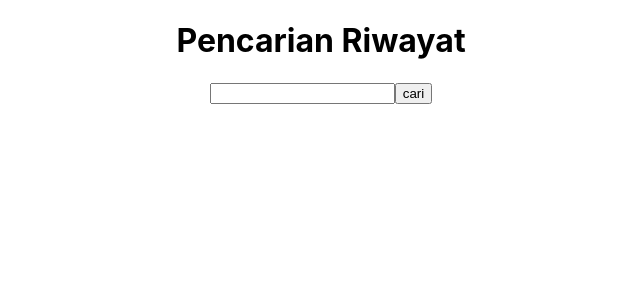
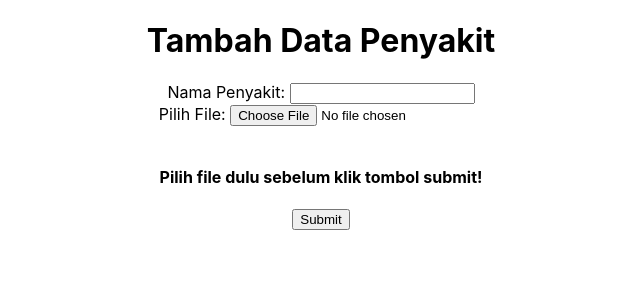
Before and after one commit to sumertayoga/Tubes3_13520021, a React (Create React App) app in the folder client/: page / in a window 1280 px wide. Shown: the top 300 px of the page, without its empty margins (319-959 px from the left). Built offline with nearby package versions, Linux system fonts and the light colour scheme.

Commit message:
feature add

```diff
--- a/client/src/App.js
+++ b/client/src/App.js
@@ -1,6 +1,7 @@
 import { useState } from 'react';
 import Axios from "axios";
 import './App.css';
+import Add from './feature/Add'
 
 function App() {
   const [search, setSearch] = useState('');
@@ -18,12 +19,15 @@ function App() {
 
   return (
     <div className="App">
-      <h1>Pencarian Riwayat</h1>
+      <header>
+        <Add />
+      </header>
+      {/* <h1>Pencarian Riwayat</h1>
       <input type="text"
       onChange={(event) => {
         setSearch(event.target.value);
       }}/>
-      <button onClick={getRiwayat} >cari</button>
+      <button onClick={getRiwayat} >cari</button> */}
     </div>
   );
 }
--- /dev/null
+++ b/client/src/feature/Add.js
@@ -0,0 +1,111 @@
+import axios from 'axios'
+import React, { Component } from 'react'
+
+class Add extends Component {
+  constructor(props) {
+    super(props)
+
+    this.state = {
+      disease: '',
+      selectedFile: null,
+      file: ''
+    }
+  }
+
+  handleDiseaseChange = event => {
+    this.setState({
+      disease: event.target.value
+    })
+  }
+
+  handleSubmit = event => {
+    // Details of the uploaded file
+    console.log(this.state.selectedFile);
+    console.log(this.state.file)
+
+    alert(`${this.state.disease}`)
+    event.preventDefault()
+  }
+
+  // On file select (from the pop up)
+  onFileChange = event => {
+
+    // Update the state
+    this.setState({ selectedFile: event.target.files[0] });
+
+  }
+
+  // On file upload (click the upload button)
+  // onFileUpload = () => {
+
+
+  // };
+
+  // File content to be displayed after
+  // file upload is complete
+  fileData = () => {
+
+    if (this.state.selectedFile) {
+      const reader = new FileReader();
+
+      reader.readAsText(this.state.selectedFile)
+      reader.onload = () => (
+        this.setState({file: reader.result})
+      )
+
+      reader.onerror = () => {
+        console.log('file error', reader.error)
+      }
+      let text = ""
+      if (this.state.selectedFile.type == "text/plain") {
+        text = this.state.file
+      }
+
+      return (
+        <div>
+          <h2>File Details:</h2>
+          <p>Nama File: {this.state.selectedFile.name}</p>
+          <p>Tipe File: {this.state.selectedFile.type}</p>
+          <p>Isi File : </p>
+          <p>{text}</p>
+        </div>
+      );
+    } else {
+      return (
+        <div>
+          <br />
+          <h4>Pilih file dulu sebelum klik tombol submit!</h4>
+        </div>
+      );
+    }
+  };
+
+  render() {
+    return (
+      <form onSubmit={this.handleSubmit}>
+        <h1>
+          Tambah Data Penyakit
+        </h1>
+        <div className=''>
+          <label>Nama Penyakit: </label>
+          <input
+            type='text'
+            value={this.state.disease}
+            onChange={this.handleDiseaseChange}
+          />
+        </div>
+        <div>
+          <label>Pilih File: </label>
+          <input
+            type='file'
+            onChange={this.onFileChange}
+          />
+          {this.fileData()}
+        </div>
+        <button type='submit'>Submit</button>
+      </form>
+    )
+  }
+}
+
+export default Add
```
